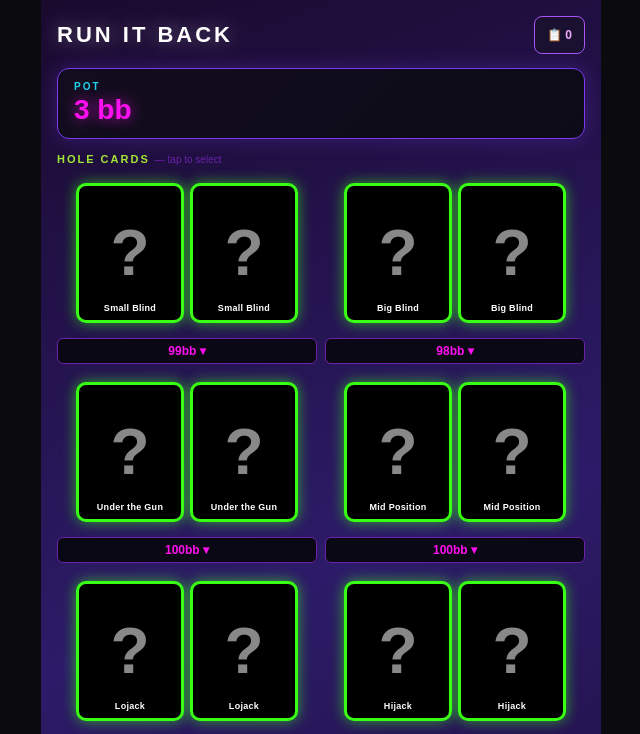
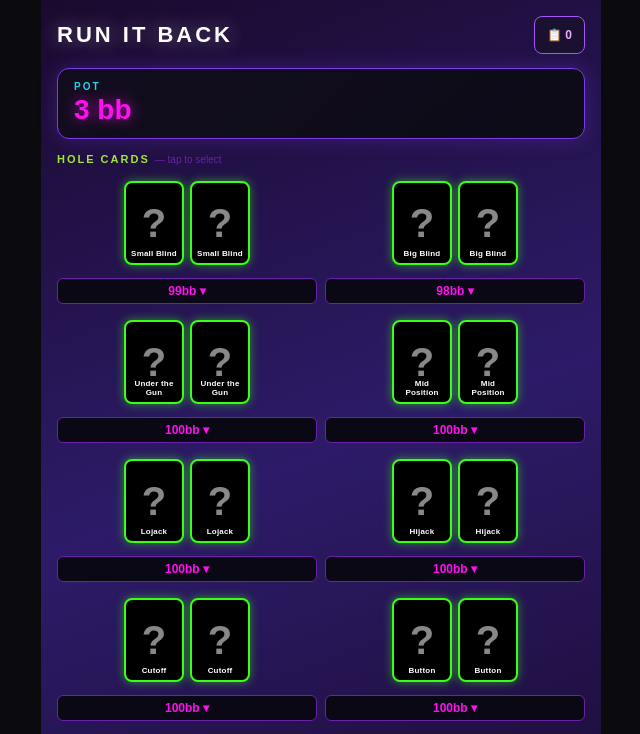
Before and after one commit to clintobrown/Run-it-Back, a React (Create React App) app: page / in a window 1280 px wide. Shown: the top 734 px of the page, without its empty margins (319-959 px from the left). Built offline with nearby package versions, Linux system fonts and the light colour scheme.

Commit message:
Update App.jsx

```diff
--- a/src/App.jsx
+++ b/src/App.jsx
@@ -184,7 +184,7 @@ function CardTablePicker({pos, hands, onSelect, onClose}){
                 }}>
                   {c?<>
                     <span style={{fontSize:20,fontWeight:800,color:'#fff',lineHeight:1}}>{c.suit==='u'?'?':c.rank}</span>
-                    <span style={{fontSize:14,color:'#fff'}}>{si?.sym||'?'}</span>
+                    {c.suit!=='u'&&<span style={{fontSize:14,color:'#fff'}}>{si?.sym}</span>}
                   </>:<span style={{fontSize:11,color:'#4c1d95',fontWeight:600}}>C{s+1}</span>}
                 </div>
                 {c&&<button onClick={()=>clearCard(s)} style={{fontSize:9,color:'#ef4444',background:'none',border:'none',cursor:'pointer',padding:0}}>clear</button>}
@@ -198,6 +198,11 @@ function CardTablePicker({pos, hands, onSelect, onClose}){
           {!current[0]?'SELECT CARD 1':!current[1]?'SELECT CARD 2':'TAP TO CHANGE'}
         </div>
 
+        {/* Unknown buttons */}
+        <div style={{display:'flex',gap:8,marginBottom:8}}>
+          <button onClick={()=>{onSelect(pos,slot,{rank:'',suit:'u'});}} style={{flex:1,padding:'14px 8px',borderRadius:12,border:'none',background:'#555',color:'#fff',fontSize:16,fontWeight:800,cursor:'pointer',fontFamily:'sans-serif',WebkitTapHighlightColor:'transparent',letterSpacing:1}}>1 UNKNOWN</button>
+          <button onClick={()=>{onSelect(pos,0,{rank:'',suit:'u'});onSelect(pos,1,{rank:'',suit:'u'});onClose();}} style={{flex:1,padding:'14px 8px',borderRadius:12,border:'none',background:'#555',color:'#fff',fontSize:16,fontWeight:800,cursor:'pointer',fontFamily:'sans-serif',WebkitTapHighlightColor:'transparent',letterSpacing:1}}>2 UNKNOWN</button>
+        </div>
         {/* Card table: scrollable */}
         <div style={{flex:1,overflowY:'auto',display:'flex',flexDirection:'column',justifyContent:'space-evenly'}}>
         {SUIT_ROWS.map(({suit,sym,bg})=>{
@@ -229,6 +234,8 @@ function CardTablePicker({pos, hands, onSelect, onClose}){
             </div>
           );
         })}
+
+
 
         </div>
 
@@ -681,21 +688,21 @@ export default function PokerLogger(){
               {/* Card peek container */}
               <div
                 onClick={()=>setCardPicker({type:'hole',pos})}
-                style={{width:'100%',position:'relative',cursor:'pointer',height:160,WebkitTapHighlightColor:'transparent'}}
+                style={{width:'100%',position:'relative',cursor:'pointer',height:100,WebkitTapHighlightColor:'transparent'}}
               >
                 {/* ── No cards yet: show two unknown cards ── */}
                 {/* ── No cards yet: holographic style cards ── */}
                 {!isActive&&(
                   <div style={{position:'absolute',inset:0,display:'flex',alignItems:'center',justifyContent:'center',gap:6,padding:4}}>
                     {[0,1].map(i=>(
-                      <div key={i} style={{width:108,height:140,borderRadius:10,background:'#000',border:'3px solid #39ff14',boxShadow:'0 0 14px rgba(57,255,20,0.6)',display:'flex',flexDirection:'column',justifyContent:'space-between',padding:'4px 8px 6px',flexShrink:0,position:'relative',overflow:'hidden'}}>
+                      <div key={i} style={{width:60,height:84,borderRadius:8,background:'#000',border:'2px solid #39ff14',boxShadow:'0 0 10px rgba(57,255,20,0.5)',display:'flex',flexDirection:'column',justifyContent:'space-between',padding:'3px 5px 4px',flexShrink:0,position:'relative',overflow:'hidden'}}>
                         {/* Simple gray ? */}
                         <div style={{position:'absolute',top:0,left:0,right:0,bottom:0,display:'flex',alignItems:'center',justifyContent:'center',pointerEvents:'none'}}>
-                          <span style={{fontSize:64,fontWeight:900,color:'#888'}}>?</span>
+                          <span style={{fontSize:40,fontWeight:900,color:'#888'}}>?</span>
                         </div>
                         {/* Position name at bottom */}
                         <div style={{flex:1}}/>
-                        <div style={{textAlign:'center',fontSize:9,fontWeight:700,color:'#ffffff',letterSpacing:0.3,zIndex:1,lineHeight:1.2}}>
+                        <div style={{textAlign:'center',fontSize:8,fontWeight:700,color:'#ffffff',letterSpacing:0.2,zIndex:1,lineHeight:1.1}}>
                           {{'SB':'Small Blind','BB':'Big Blind','UTG':'Under the Gun','MP':'Mid Position','LJ':'Lojack','HJ':'Hijack','CO':'Cutoff','BTN':'Button'}[pos]||pos}
                         </div>
                       </div>
@@ -726,15 +733,15 @@ export default function PokerLogger(){
                       return(
                         <div key={idx} style={{width:88,height:124,borderRadius:10,background:'#000',border:'2px solid #ffffff',boxShadow:`0 0 10px ${bg}88`,display:'flex',flexDirection:'column',justifyContent:'space-between',padding:'3px 4px',flexShrink:0,position:'relative',overflow:'hidden'}}>
                           {/* Top-left rank */}
-                          <div style={{fontSize:26,fontWeight:900,color:bg,lineHeight:1}}>{rnk}</div>
+                          <div style={{fontSize:16,fontWeight:900,color:bg,lineHeight:1}}>{rnk}</div>
                           {/* Big center suit in suit color */}
                           <div style={{position:'absolute',inset:0,display:'flex',alignItems:'center',justifyContent:'center',pointerEvents:'none'}}>
-                            <span style={{fontSize:56,color:bg,lineHeight:1,filter:`drop-shadow(0 0 8px ${bg})`}}>{sym}</span>
+                            <span style={{fontSize:34,color:bg,lineHeight:1,filter:`drop-shadow(0 0 6px ${bg})`}}>{sym}</span>
                           </div>
                           {/* Bottom row: pos left, rank right */}
                           <div style={{display:'flex',justifyContent:'space-between',alignItems:'flex-end',zIndex:1}}>
-                            <span style={{fontSize:11,fontWeight:900,color:'#39ff14',letterSpacing:1,lineHeight:1}}>{pos}</span>
-                            <span style={{fontSize:22,fontWeight:900,color:bg,lineHeight:1}}>{rnk}</span>
+                            <span style={{fontSize:7,fontWeight:900,color:'#39ff14',letterSpacing:0.5,lineHeight:1}}>{pos}</span>
+                            <span style={{fontSize:14,fontWeight:900,color:bg,lineHeight:1}}>{rnk}</span>
                           </div>
                         </div>
                       );
@@ -900,6 +907,7 @@ export default function PokerLogger(){
 
       {/* Bottom nav */}
       <div style={{display:'flex',gap:8,justifyContent:'center'}}>
+        <button onClick={undo} disabled={history2.length===0} style={{padding:'8px 14px',borderRadius:10,border:'1px solid #a855f7',background:'#000',color:'#39ff14',cursor:'pointer',fontSize:13,minHeight:44,fontFamily:'sans-serif',WebkitTapHighlightColor:'transparent',fontWeight:600}}>↩ Undo</button>
         <button onClick={saveAndNew} style={{padding:'8px 18px',borderRadius:7,border:'1px solid #a855f7',background:'#000000',color:'#39ff14',cursor:'pointer',fontSize:13,fontWeight:800,minHeight:44,fontFamily:'sans-serif',WebkitTapHighlightColor:'transparent',boxShadow:'none'}}>💾 Save</button>
         <button onClick={resetHand} style={{padding:'8px 14px',borderRadius:10,border:'1px solid #a855f7',background:'#000000',color:'#39ff14',cursor:'pointer',fontSize:13,minHeight:44,fontFamily:'sans-serif',WebkitTapHighlightColor:'transparent',fontWeight:600}}>↺ Reset</button>
       </div>
```
